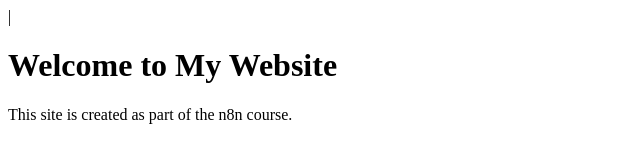
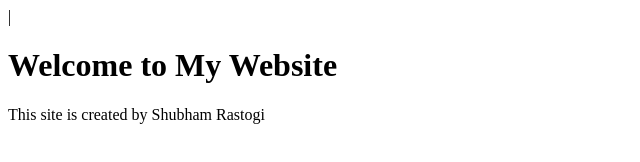
Before and after one commit to cashubhamrastogi/Shubham, a plain HTML site: page index.html in a window 1280 px wide. Shown: the full height of the page, 0-640 px from the left. Drawn offline with Linux system fonts and the light colour scheme.

Commit message:
NameChanges.html

```diff
--- a/index.html
+++ b/index.html
@@ -4,6 +4,6 @@
 </head>
 <body>
 <h1>Welcome to My Website</h1>
-<p>This site is created as part of the n8n course.</p>
+<p>This site is created by Shubham Rastogi</p>
 </body>
 </html>
```
